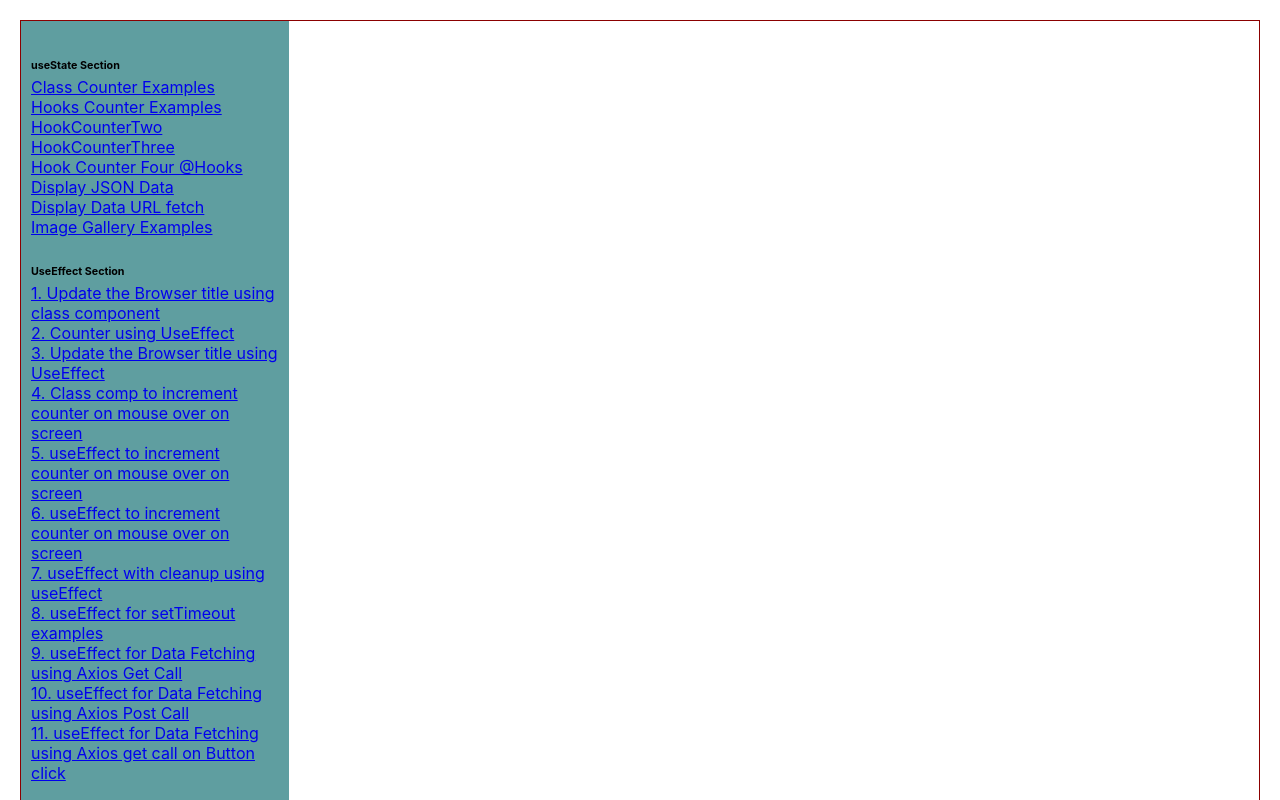
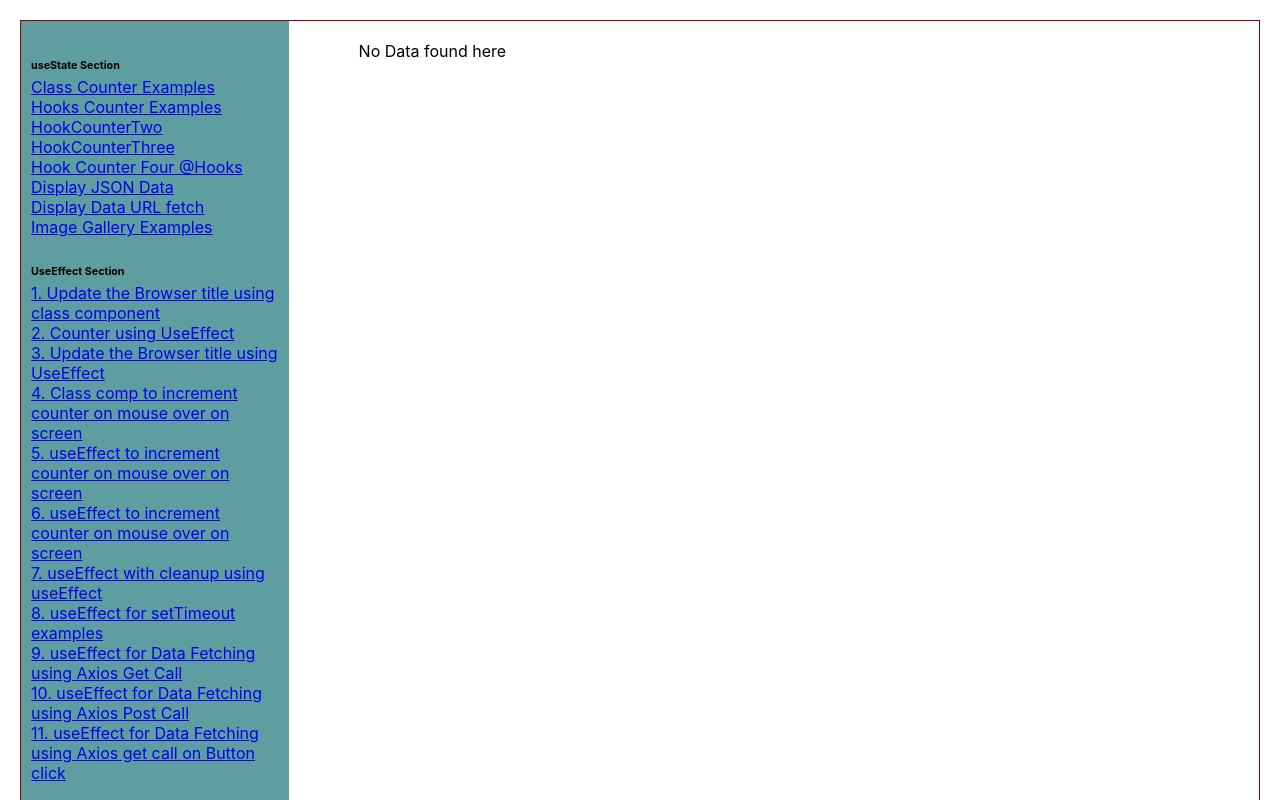
Before and after one commit to riteshfsd/react-hooks-api, a React (Create React App) app: page /ExampleFive in a window 1280 px wide. Shown: the top 800 px of the page. Built offline with nearby package versions, Linux system fonts and the light colour scheme; no server answers.

Commit message:
Learning hooks1

```diff
--- a/src/App.js
+++ b/src/App.js
@@ -24,6 +24,7 @@ import CounterOne from "./components/hooks/useReducer/CounterOne";
 import CounterTwo from "./components/hooks/useReducer/CounterTwo";
 import CounterThree from "./components/hooks/useReducer/CounterThree";
 import CounterFour from "./components/hooks/useReducer/CounterFour";
+import ExampleFive from "./components/hooks/useReducer/ExampleFive";
 
 import "./App.css";
 
@@ -143,6 +144,9 @@ function App() {
                   4. useReducer with useContext Examples
                 </Link>
               </div>
+              <div>
+                <Link to="/ExampleFive">4. useReducer API fetch Examples</Link>
+              </div>
             </div>
             <div className="router-right-menu-section">
               <Switch>
@@ -255,6 +259,11 @@ function App() {
                   path="/CounterFour"
                   component={CounterFour}
                 ></Route>
+                <Route
+                  exact
+                  path="/ExampleFive"
+                  component={ExampleFive}
+                ></Route>
               </Switch>
             </div>
           </div>
--- /dev/null
+++ b/src/components/hooks/useReducer/ExampleFive.js
@@ -0,0 +1,11 @@
+import React from "react";
+import FetchAPIExample from "./FetchAPIExample";
+function ExampleFive(props) {
+  return (
+    <div>
+      <FetchAPIExample />
+    </div>
+  );
+}
+
+export default ExampleFive;
--- /dev/null
+++ b/src/components/hooks/useReducer/FetchAPIExample.js
@@ -0,0 +1,30 @@
+import React, { useState, useEffect } from "react";
+import axios from "axios";
+
+function FetchAPIExample() {
+  const [loading, setLoading] = useState(true);
+  const [error, setError] = useState("");
+  const [post, setPost] = useState({});
+  useEffect(() => {
+    axios
+      .get("https://jsonplaceholder.typicode.com/posts/1")
+      .then((response) => {
+        setLoading(false);
+        setPost(response.data);
+        setError("");
+      })
+      .catch((error) => {
+        setLoading(false);
+        setPost({});
+        setError("No Data found here");
+      });
+  }, []);
+  return (
+    <div>
+      {loading ? "Loading" : post.title}
+      {error ? error : null}
+    </div>
+  );
+}
+
+export default FetchAPIExample;
```
